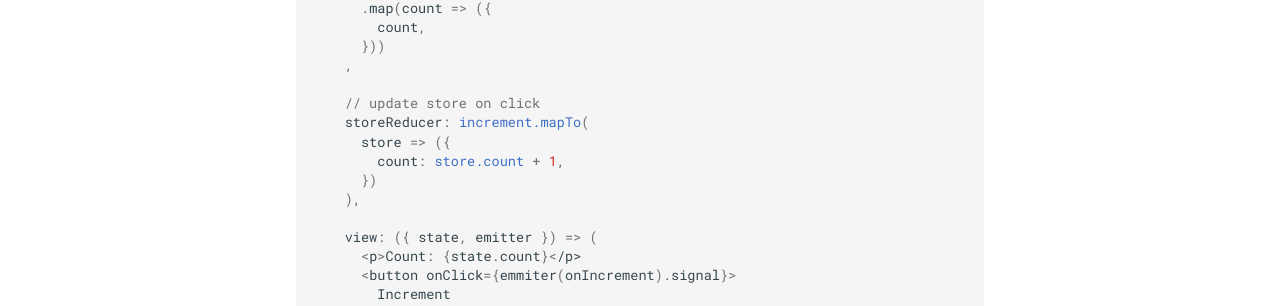
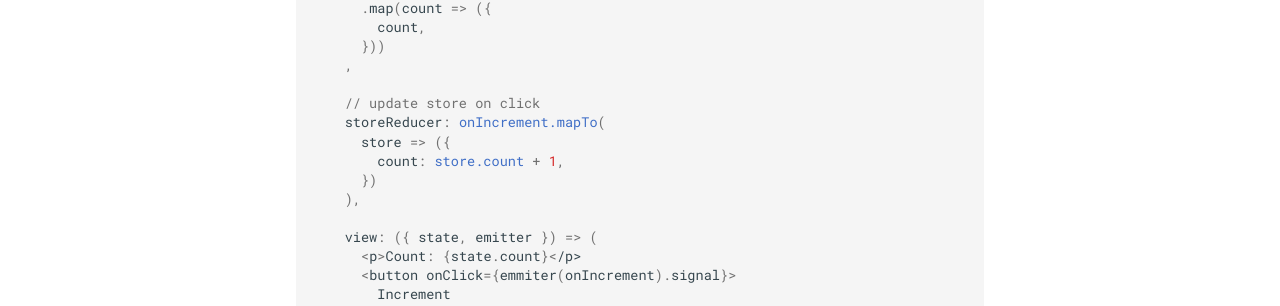
Before and after one commit to italonascimento/lemni, an MkDocs documentation site: the page built from docs/docs/quick-start/global-state.md, in a window 1280 px wide and 900 px high, scrolled down 961 px. Shown: the part 441-747 px from the top of the window. Built offline with MkDocs 1.6.1 and Material for MkDocs 9.7.7, drawn with Linux system fonts in a browser that asks for light colours; old or Windows-style settings are respelled for this version of MkDocs.

Commit message:
Fixed increment typo

```diff
--- a/docs/docs/quick-start/global-state.md
+++ b/docs/docs/quick-start/global-state.md
@@ -57,7 +57,7 @@ const GlobalIncrementer = reuse(sources => {
     ,
 
     // update store on click
-    storeReducer: increment.mapTo(
+    storeReducer: onIncrement.mapTo(
       store => ({
         count: store.count + 1,
       })
```
Also changed, not shown: docs/docs/quick-start/props-and-state.md (+1 -1 lines).
